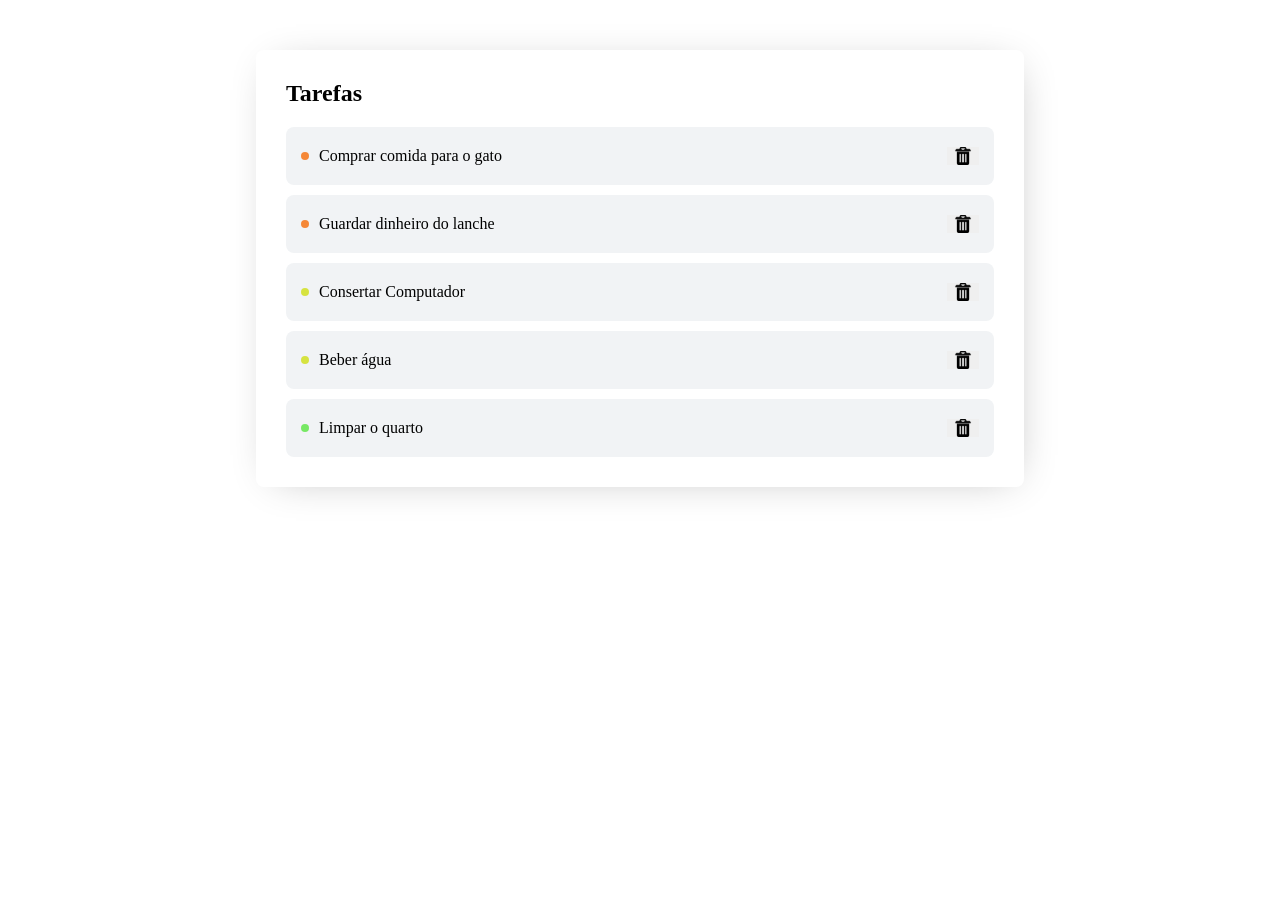
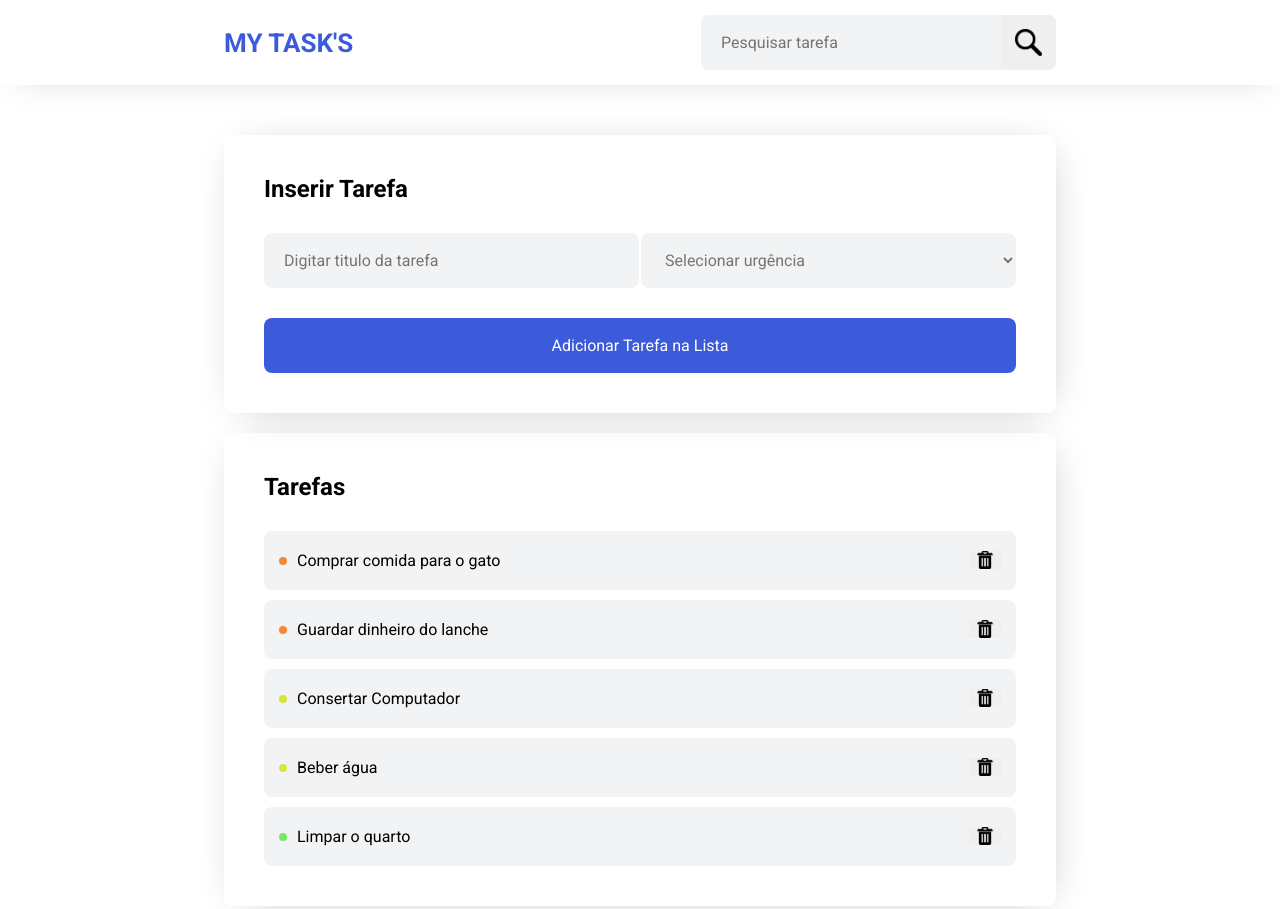
Before and after one commit to ThomSchreiner/S7-06__Lista_de_Tarefas, a plain HTML site: page index.html in a window 1280 px wide. Shown: the top 909 px of the page. Before the commit the page ends 800 px from the top, so only its background shows below. Drawn offline with Linux system fonts and the light colour scheme.

Commit message:
Criando botão pesquisar

```diff
--- a/index.html
+++ b/index.html
@@ -4,48 +4,59 @@
         <meta charset="UTF-8">
         <meta http-equiv="X-UA-Compatible" content="IE=edge">
         <meta name="viewport" content="width=device-width, initial-scale=1.0">
+        <link rel="preconnect" href="https://fonts.googleapis.com">
+        <link rel="preconnect" href="https://fonts.gstatic.com" crossorigin>
+        <link href="https://fonts.googleapis.com/css2?family=Roboto:wght@300;400;500;700&display=swap" rel="stylesheet">
         <link rel="stylesheet" href="src/css/style.css">
         <script defer src="src/js/tarefas.js"></script>
         <script defer src="src/js/script.js"></script>
         <title>My Task's</title>
     </head>
+
     <body>
+        <header>
+            <nav>
+                <figure class="logo">
+                    <p>MY TASK'S</p>
+                </figure>
+                <div class="barra-pesquisa">
+                    <input type="text" placeholder="Pesquisar tarefa">
+                    <button>
+                        <img src="src/img/Lupa.png" alt="Pesquisar">
+                    </button>
+                </div>
+            </nav>
+        </header>
+
         <main class="container">
+            <section class="adicionar-tarefa">
+                <h2>Inserir Tarefa</h2>
+                <form>
+                    <div>
+                        <input type="text" required placeholder="Digitar titulo da tarefa">
+                        <select name="urgencia" required>
+                            <option hidden selected value="">Selecionar urgência</option>
+                            <option value="urgente">Urgente</option>
+                            <option value="prioritario">Prioritario</option>
+                            <option value="normal">Normal</option>
+                        </select>
+                    </div>
+                    <button type="submit">Adicionar Tarefa na Lista</button>
+                </form>
+
+            </section>
+
             <section class="tarefas">
                 <h2>Tarefas</h2>
                 <ul class="urgente">
-                    <!-- <li>
-                        <div class="tarefa-nome">
-                            <div class="ponto-laranja"></div>
-                            <p>Lavar a Louça</p>
-                        </div>
-                        <button>
-                            <img src="src/img/Lixeira.png" alt="Icone Lixeira">
-                        </button>
-                    </li> -->
                 </ul>
+
                 <ul class="prioritario">
-                    <!-- <li>
-                        <div class="tarefa-nome">
-                            <div class="ponto-laranja"></div>
-                            <p>Lavar a Louça</p>
-                        </div>
-                        <button>
-                            <img src="src/img/Lixeira.png" alt="Icone Lixeira">
-                        </button>
-                    </li> -->
                 </ul>
+
                 <ul class="normal">
-                    <!-- <li>
-                        <div class="tarefa-nome">
-                            <div class="ponto-laranja"></div>
-                            <p>Lavar a Louça</p>
-                        </div>
-                        <button>
-                            <img src="src/img/Lixeira.png" alt="Icone Lixeira">
-                        </button>
-                    </li> -->
                 </ul>
+
             </section>
         </main>
     </body>
--- a/src/css/style.css
+++ b/src/css/style.css
@@ -1,27 +1,123 @@
-html, body, main, section, h2, ul, li, p, img, button {
+html, body, header, figure, nav, input, form, option, select, main, section, h2, ul, li, p, img, button {
     box-sizing: border-box;
     margin: 0;
     padding: 0;
     list-style: none;
     border: none;
+    font-family: 'Roboto', sans-serif;
+}
+
+body header {
+    height: 85px;
+    box-shadow: 4px 0 40px -16px rgb(0 0 0 / 30%);
+    position: fixed;
+    top: 0;
+    width: 100%;
+    background-color: #ffffff;
+}
+
+body header nav {
+    width: 65%;
+    height: 100%;
+    margin: 0 auto;
+    display: flex;
+    justify-content: space-between;
+    align-items: center;
+}
+
+body header nav .logo p {
+    color: #3b5bdb;
+    font-size: 26px;
+    font-weight: 600;
+}
+
+body header nav .barra-pesquisa {
+    background-color: #f1f3f5;
+    height: 55px;
+    display: flex;
+    border-radius: 8px;
+
+}
+
+body header nav .barra-pesquisa input {
+    background-color: #f1f3f5;
+    font-size: 16px;
+    display: block;
+    height: 100%;
+    width: 300px;
+    padding: 0 20px;
+    border-radius: 8px 0 0 8px;
+
+}
+
+body header nav .barra-pesquisa button {
+    height: 100%;
+    border-radius: 0 8px 8px 0;
+    cursor: pointer;
+}
+
+body header nav .barra-pesquisa button img {
+    height: 100%;
+    padding: 25%;
 }
 
 .container {
-    width: 60%;
-    margin: 50px auto;
+    width: 65%;
+    margin: 135px auto 50px auto;
 }
 
-.tarefas {
+.container .adicionar-tarefa form div {
+    display: flex;
+    justify-content: space-between;
+    margin-bottom: 30px;
+}
+.container .adicionar-tarefa form div input {
+    background-color: #f1f3f5;
+    height: 55px;
+    font-size: 16px;
+    width: 375px;
+    border-radius: 8px;
+    padding: 0 20px;
+}
+
+.container .adicionar-tarefa form div select {
+    background-color: #f1f3f5;
+    height: 55px;
+    font-size: 16px;
+    width: 375px;
+    border-radius: 8px;
+    padding: 0 20px;
+    cursor: pointer;
+    color: #757575;
+}
+
+.container .adicionar-tarefa form div select option {
+    color: black
+}
+
+.container .adicionar-tarefa form button {
+    height: 55px;
+    width: 100%;
+    border-radius: 8px;
+    padding: 0 20px;
+    background-color: #3b5bdb;
+    color: #ffffff;
+    font-size: 16px;
+    cursor: pointer;
+}
+
+.container section {
     box-shadow: 4px 4px 40px -16px rgb(0 0 0 / 30%);
     border-radius: 8px;
-    padding: 30px;
+    padding: 40px;
     gap: 10px;
     display: flex;
     flex-direction: column;
+    margin-bottom: 20px;
 }
 
-.tarefas h2 {
-    margin-bottom: 10px;
+.container h2 {
+    margin-bottom: 20px;
     border-radius: 8px;
 }
 
--- a/src/js/script.js
+++ b/src/js/script.js
@@ -4,13 +4,14 @@ let urgencia = {
     normal: "ponto-verde"
 }
 
-function criarTarefa(valorTarefa) {
+function renderizarTarefa(valorTarefa) {
+    document.querySelectorAll("ul").forEach(element => { element.innerHTML = "" });
 
     for(let i = 0; i < valorTarefa.length; i++) {
 
         let liTarefa = criarCardTarefa(valorTarefa[i])
+        let ul = ""
 
-        let ul = ""
         if(valorTarefa[i].tipo == "urgente") {
             ul = document.querySelector(".urgente")
             ul.appendChild(liTarefa)
@@ -24,7 +25,7 @@ function criarTarefa(valorTarefa) {
     }
 }
 
-criarTarefa(tarefas)
+renderizarTarefa(tarefas)
 
 function criarCardTarefa(tarefaAtual) {
 
@@ -51,6 +52,7 @@ function criarCardTarefa(tarefaAtual) {
 }
 
 
+// Botão de Excluir Tarefa
 let sectionProdutos = document.querySelector(".tarefas")
 sectionProdutos.addEventListener("click", removerItem)
 
@@ -60,3 +62,49 @@ function removerItem(event){
         ul.removeChild(event.target.closest("li"))
     }
 }
+
+
+// Bloco de Inserir Tarefa
+let formInserirTarefa = document.querySelector("main form")
+formInserirTarefa.addEventListener("click", adicionarItem)
+
+function adicionarItem(event) {
+    let input = formInserirTarefa.children[0].children[0]
+    let botao = formInserirTarefa.children[0].children[1]
+
+    // Evitar que a página recarregue com o clique no Botão(Formulário)
+    event.preventDefault()
+
+    if(event.target.tagName == "BUTTON" && input.value !== "" && botao.value !== "") {
+        tarefas.push({
+            titulo: input.value,
+            tipo:   botao.value
+        })
+
+        input.value = ""
+        botao.value = ""
+        renderizarTarefa(tarefas)
+    }
+}
+
+
+// Campo de Pesquisa
+let divPesquisa = document.querySelector(".barra-pesquisa")
+divPesquisa.addEventListener("click", filtrarPesquisa)
+divPesquisa.addEventListener("keyup", filtrarPesquisa)
+
+function filtrarPesquisa(event) {
+    let input = divPesquisa.firstElementChild
+    let resultadoBusca = []
+
+    resultadoBusca = tarefas.filter((element) => {
+        let tarefa = element.titulo.toLowerCase()
+        return tarefa.includes(input.value.toLowerCase())
+    })
+
+    if(event.target.tagName == "IMG"){
+        input.value = ""
+    }
+
+    renderizarTarefa(resultadoBusca)
+}
```
Also changed, not shown: src/img/Lupa.png (added).
